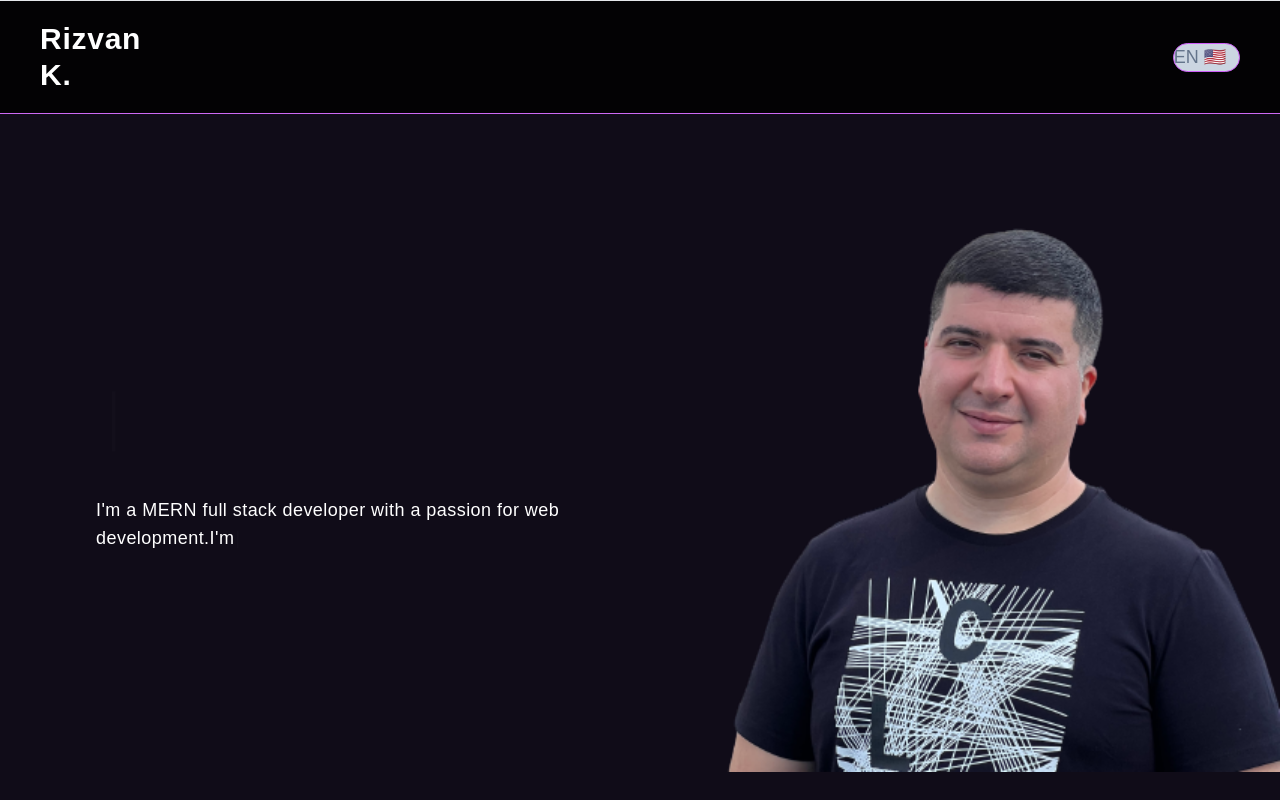
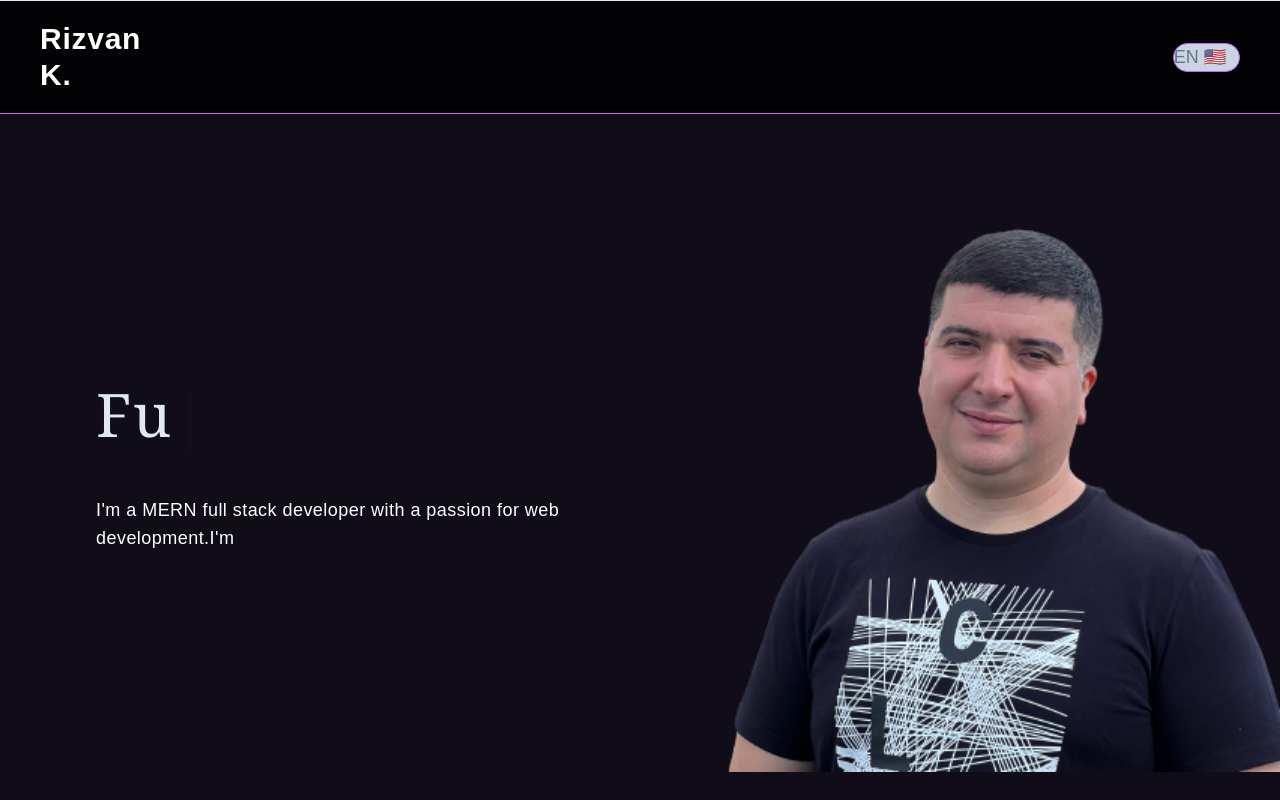
Before and after one commit to rizvan555/My_Portfolio, a React (Create React App) app: page / in a window 1280 px wide. Shown: the top 800 px of the page. Built offline with nearby package versions, Linux system fonts and the light colour scheme; grey boxes are pictures that could not be loaded; the HTML template or start-up script is replaced by a standard one.

Commit message:
added typing efffect to Home page

```diff
--- a/src/components/TypeWrite.tsx
+++ b/src/components/TypeWrite.tsx
@@ -6,7 +6,7 @@ interface TypeWriteProps {
   language: boolean;
 }
 
-function myComponent({ language }: TypeWriteProps) {
+function TypeWrite({ language }: TypeWriteProps) {
   return (
     <main className={`flex relative`}>
       <section className=" md:w-[50vw] w-[80vw] md:mt-[38vh] my-44 md:ml-24 ml-10 font-[Neuemachina,sans-serif]">
@@ -17,6 +17,7 @@ function myComponent({ language }: TypeWriteProps) {
               autoStart: true,
               loop: true,
               delay: 150,
+              deleteSpeed: 20,
             }}
           />
         </h1>
@@ -38,4 +39,4 @@ function myComponent({ language }: TypeWriteProps) {
     </main>
   );
 }
-export default myComponent;
+export default TypeWrite;
```
